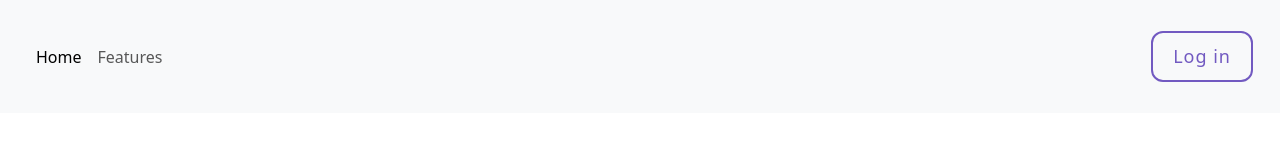
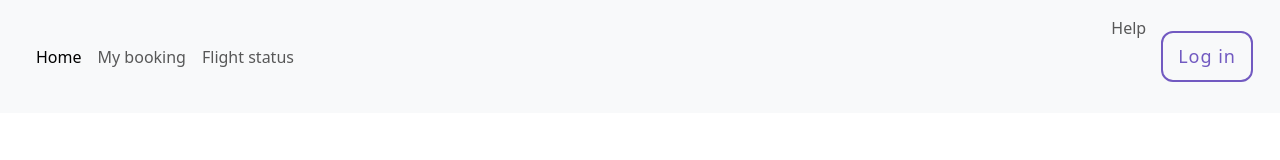
Before and after one commit to JUDEspan/Booking-App, a plain HTML site: page index.html in a window 1280 px wide. Drawn offline with Linux system fonts and the light colour scheme.

Commit message:
third commit

```diff
--- a/index.html
+++ b/index.html
@@ -4,7 +4,7 @@
     <meta charset="UTF-8">
     <meta name="viewport" content="width=device-width, initial-scale=1.0">
     <title>Flight "Booking App</title>
-    <link rel="icon" type="image/x-icon" href="Images/fly.jpg">
+    <link rel="icon" type="image/x-icon" href="Images/airline.png">
     <link rel="stylesheet" href="style.css">
     <link rel="stylesheet" href="bootstrap-5.3.2-dist/bootstrap-5.3.2-dist/css/bootstrap.css">
 </head>
@@ -21,11 +21,17 @@
                 <a class="nav-link active" aria-current="page" href="#">Home</a>
             </li>
             <li class="nav-item">
-                <a class="nav-link" href="#">Features</a>
+                <a class="nav-link" href="#">My booking</a>
+            </li>
+            <li class="nav-item">
+                <a class="nav-link" href="#">Flight status</a>
             </li>
             </ul>
             <span class="navbar-text">
+                <div id="help">
+                <p>Help</p>
                 <div class="nav-item"><a class="nav-link" href="#"><button id="sign">Log in </button></a></div>
+            </div>
             <!-- <div>Navbar text with an inline element</div> -->
             </span>
         </div>
--- a/style.css
+++ b/style.css
@@ -5,7 +5,7 @@
     position: relative;
     display: inline-block;
     margin: 15px;
-    padding: 10px 20px;
+    padding: 10px 15px;
     text-align: center;
     font-size: 18px;
     letter-spacing: 1px;
@@ -17,13 +17,15 @@
     border: 2px solid #725AC1;
     border-radius: 12px;
     box-shadow: inset 0 0 0 0 #725AC1;
-  }
+}
 
-  button:hover {
+button:hover {
     color: white;
     box-shadow: inset 0 -100px 0 0 #725AC1;
-  }
-
-  button:active {
+}
+button:active {
     transform: scale(0.9);
-  }
+}
+#help{
+    display: flex;
+}
```
Also changed, not shown: Images/airline.png (added), Images/search_black_36dp.svg (added).
